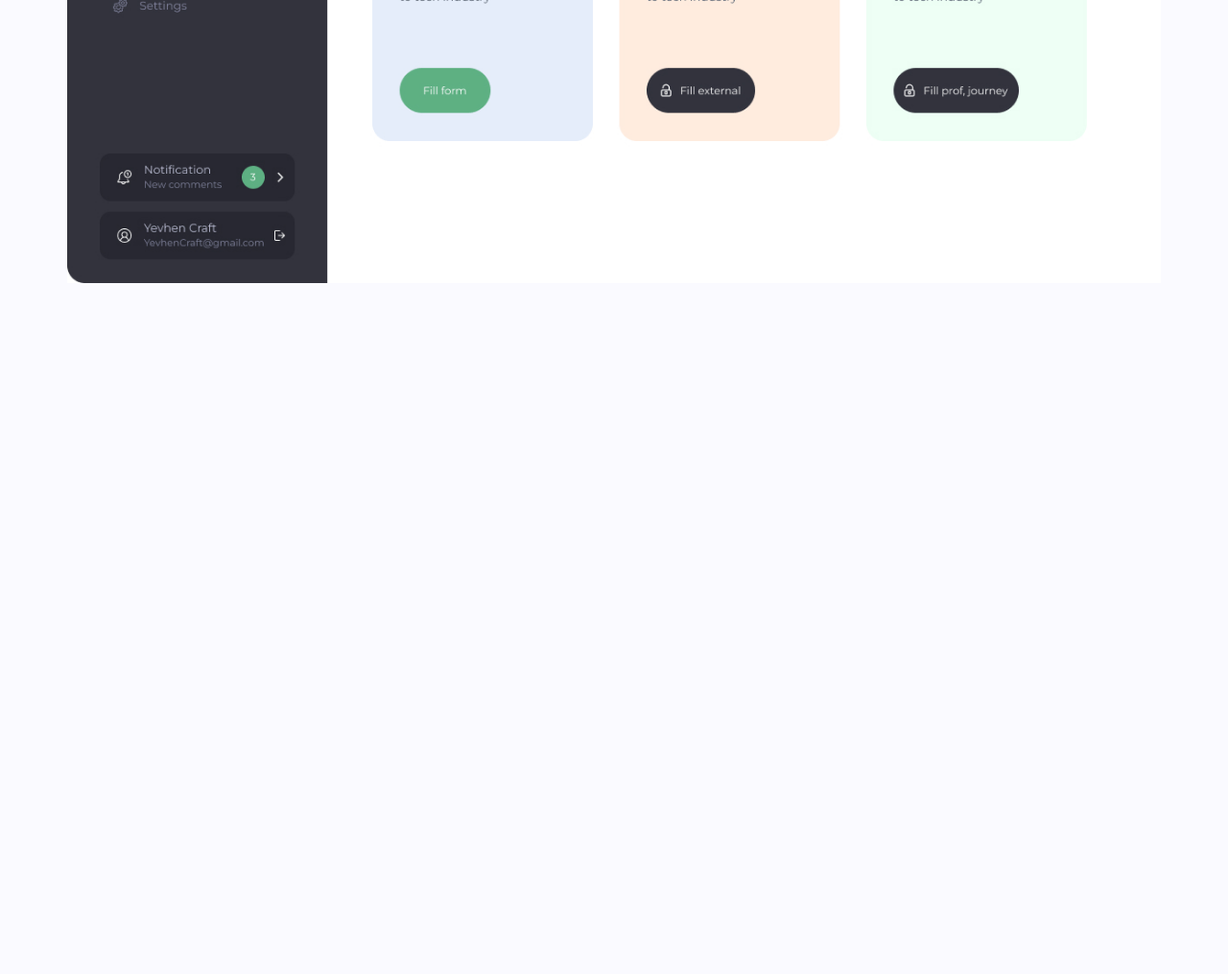
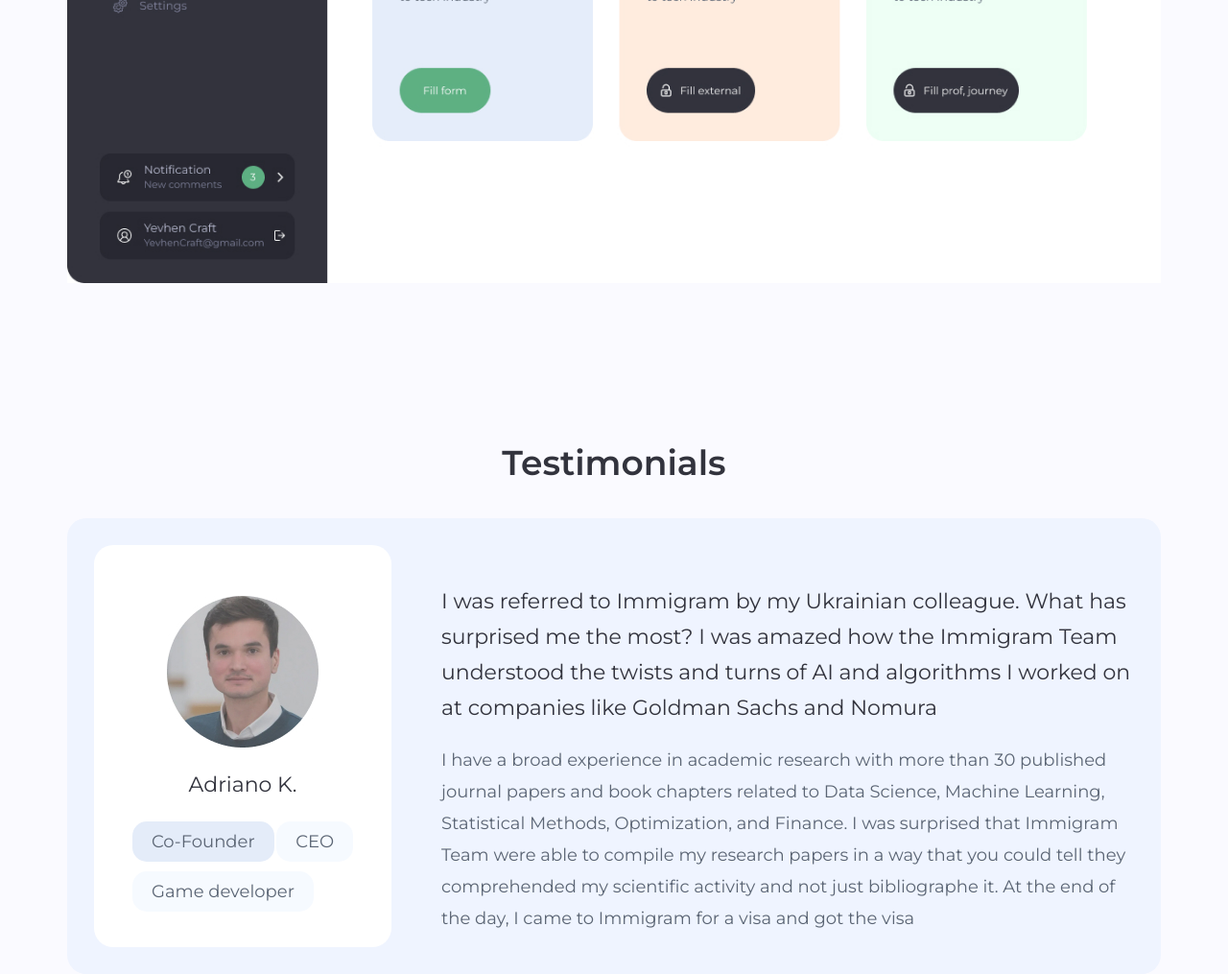
Before and after one commit to Radzivil-work/urelocation, a website: page project/src/html/index.html in a window 1280 px wide. Shown: the part 4749-5764 px from the top of the page at 96% size. Before the commit the page ends 5049 px from the top, so only its background shows below. Drawn offline with nearby package versions, Linux system fonts and the light colour scheme; files that its build step writes are made by us from their sources; files whose address does not match are found by name.

Commit message:
feat: reviews section

```diff
--- a/project/src/html/index.html
+++ b/project/src/html/index.html
@@ -159,6 +159,37 @@
           <img src="./img/platform-img.jpg" alt="platform img" class="platform__img">
         </div>
       </section>
+      <section class="reviews">
+        <div class="container">
+          <h2 class="reviews__title title">Testimonials</h2>
+          <div class="reviews__item">
+            <div class="reviews__item-person">
+              <img src="./img/person/adriano.jpg" alt="adriano" class="reviews__item-img">
+              <p class="reviews__item-name">Adriano K.</p>
+              <div class="reviews__item-position">
+                <span class="reviews__position-block reviews__position-block_accent">Co-Founder</span>
+                <span class="reviews__position-block">CEO</span>
+                <span class="reviews__position-block">Game developer</span>
+              </div>
+            </div>
+            <div class="reviews__item-inner">
+              <p class="reviews__item-text">
+                I was referred to Immigram by my Ukrainian colleague.
+                What has surprised me the most? I was amazed how the Immigram
+                Team understood the twists and turns of AI and algorithms
+                I worked on at companies like Goldman Sachs and Nomura
+              </p>
+              <p class="reviews__item-descr">
+                I have a broad experience in academic research with more than 30 published journal papers and book chapters related to Data Science,
+                Machine Learning, Statistical Methods, Optimization, and Finance.
+                I was surprised that Immigram Team were able to compile my research papers in a way
+                that you could tell they comprehended my scientific activity and not just bibliographe it.
+                At the end of the day, I came to Immigram for a visa and got the visa
+              </p>
+            </div>
+          </div>
+        </div>
+      </section>
     </main>
     @@include('./blocks/footer.html')
   </div>
--- a/project/src/scss/base/_vars.scss
+++ b/project/src/scss/base/_vars.scss
@@ -6,4 +6,5 @@
   --main-background-color: #FAFAFF;
   --main-text-color: #5b6574;
   --black-text-color: #32333d;
+  --reviews-bg-color: #eff4ff;
 }
--- /dev/null
+++ b/project/src/scss/blocks/_reviews.scss
@@ -0,0 +1,53 @@
+.reviews {
+  padding-top: 160px;
+  &__item {
+    margin-top: 36px;
+    padding: 28px;
+    background-color: var(--reviews-bg-color);
+    border-radius: 20px;
+    display: flex;
+    gap: 52px;
+  }
+  &__item-person {
+    background-color: #fff;
+    padding: 53px 40px 37px 40px;
+    border-radius: 20px;
+    display: flex;
+    flex-direction: column;
+    justify-content: center;
+    align-items: center;
+    min-width: 310px;
+  }
+  &__item-name {
+    margin-top: 20px;
+    font-size: 22px;
+    line-height: 37px;
+    color: var(--black-text-color);
+    text-align: center;
+  }
+  &__item-position {
+    margin-top: 20px;
+    display: flex;
+    justify-content: space-between;
+    flex-wrap: wrap;
+    row-gap: 10px;
+  }
+  &__position-block {
+    background-color: #F6FAFF;
+    padding: 10px 20px;
+    border-radius: 15px;
+  }
+  &__position-block_accent {
+    background-color: #E4ECF9;
+  }
+  &__item-text {
+    margin-top: 40px;
+    font-size: 22px;
+    line-height: 37px;
+    color: var(--black-text-color);
+  }
+  &__item-descr {
+    margin-top: 20px;
+    line-height: 33px;
+  }
+}
```
Also changed, not shown: project/build/css/style.css, project/build/img/person/adriano.jpg (added), project/build/index.html, project/src/img/person/adriano.jpg (added).
